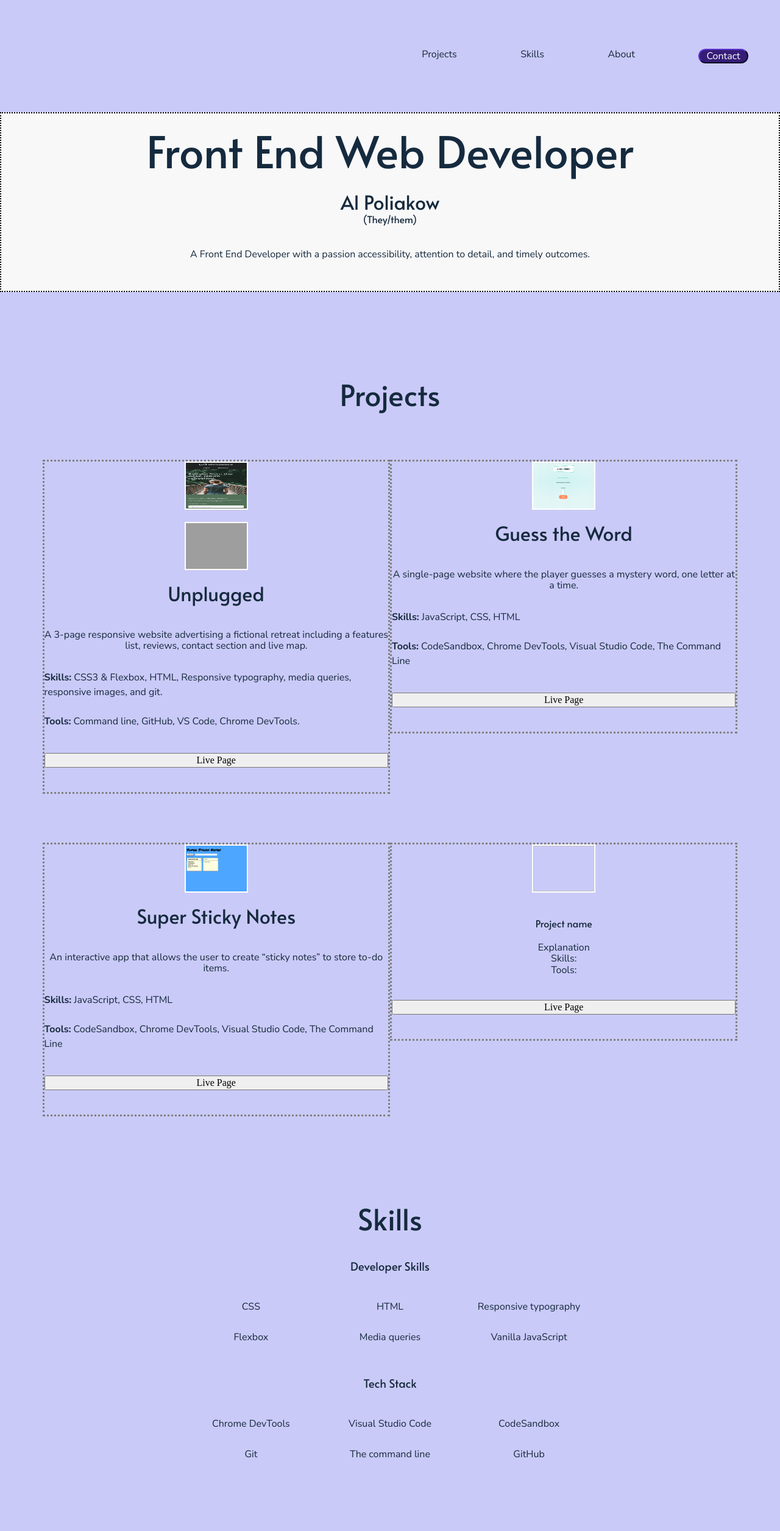
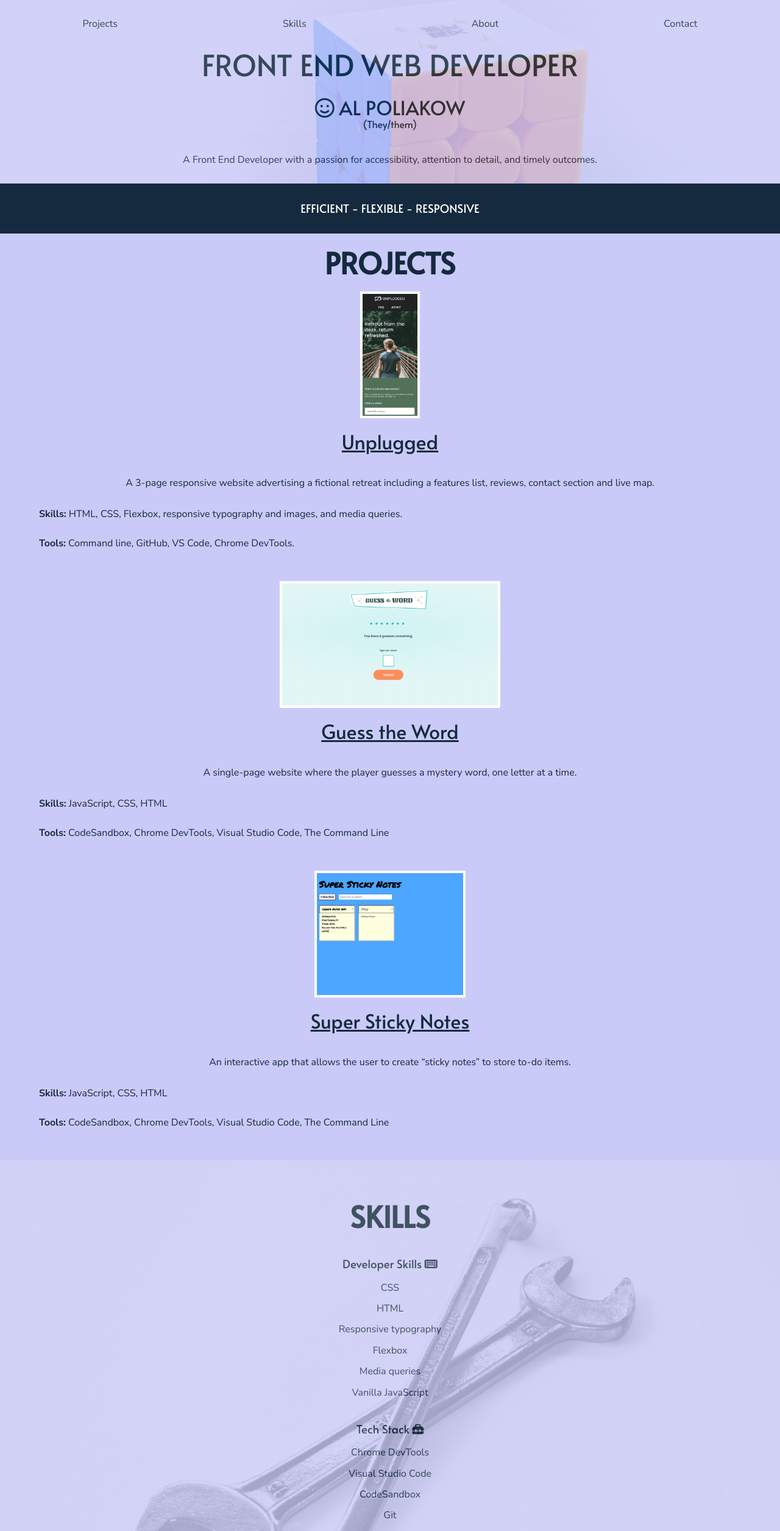
Before and after one commit to AlPoliakow/Portfolio, a website built with webpack: page src/index.html in a window 1280 px wide. Shown: the top 2511 px of the page at 61% size. Built offline with nearby package versions, Linux system fonts and the light colour scheme; grey boxes are pictures that could not be loaded.

Commit message:
Updated to professional styles

```diff
--- a/src/css/main.css
+++ b/src/css/main.css
@@ -126,11 +126,18 @@ ul {
 h1,
 h2,
 h3,
-h4{
+h4,
+h6{
   font-family: "Alata", sans-serif;
   font-weight: 400;
   font-style: normal;
   color: #152A3E;
+}
+
+h2{
+  font-size: 3.5em;
+  text-transform:uppercase;
+  font-weight: bold;
 }
 
 p,
@@ -149,9 +156,27 @@ a {
 
 
 /*--HEADER STYLES--*/
+
 header {
+  position: relative;
+  height: 100vh;
+  width: 100%;
   display: flex;
-  flex-direction: column;
+  flex-direction:column;
+  flex-basis: 300px;
+}
+
+header::before {
+  content: "";
+  background: url('../img/rubix.jpg') no-repeat; /* https://www.pexels.com/photo/stainless-steel-close-wrench-on-spanner-210881/ */
+  background-size: cover;
+  background-position: center;
+  position: absolute;
+    top: 0px;
+    right: 0px;
+    bottom: 0px;
+    left: 0px;
+  opacity:0.15;
 }
 
 header .bold {
@@ -162,6 +187,8 @@ header .bold {
 
 header h1 {
   font-size: 3em;
+  text-transform: uppercase;
+  font-weight:590;
 }
 
 nav ul {
@@ -185,10 +212,10 @@ nav #contact-me button{
 }
 
 
-nav #contact-me a{
+/*nav #contact-me a{
   color:white;
   padding: 0 5px;
-}
+}*/
 
 /* ==========================================================================
 Mobile Styles
@@ -200,7 +227,7 @@ h2 {
 
 /*--HEADER--*/
 nav ul {
-  margin: 30px 0 60px 0;
+  margin: 30px 0; /*60px 0;*/
 }
 
 header h1 {
@@ -209,6 +236,7 @@ header h1 {
 
 header h2{
   font-size: 2em;
+  font-weight: 500;
 }
 
 header .name {
@@ -229,14 +257,32 @@ header p {
   margin-bottom: 30px;
 }
 
+/*--SLOGAN STYLES--*/
+#slogan{
+  background: #152A3E;
+  /*color: white;*/
+  text-transform: uppercase;
+
+}
+
+#slogan h3{
+  color: white;
+  padding: 30px 0;
+  margin:0;
+}
+
 /*--PROJECT STYLES--*/
 #projects .content-wrapper {
-  margin-top: 80px;
+  /*margin-top: 80px;*/
+  margin-top:20px;
 }
 
 #projects h2 {
   margin: 0 0 20px 0;
-  font-size: 3em;
+}
+
+#projects article{
+  margin-bottom: 50px;
 }
 
 #projects figure {
@@ -244,14 +290,15 @@ header p {
 }
 
 #projects img {
-  border: 2px solid white;
-  height: 75px;
-  width: 100px;
+  border: 4px solid white;
+  height: 200px;
+  /*width: 100px;*/
 }
 
 #projects h3 {
   margin: 0 0 40px 0;
   font-size:2em;
+  text-decoration: underline;
 }
 
 #projects p {
@@ -276,12 +323,36 @@ header p {
 }
 
 /*--SKILLS STYLES--*/
+#skills {
+  position: relative;
+  height: 100vh;
+  width: 100%;
+  display: flex;
+  align-items: center;
+  justify-content: center;
+}
+
+#skills::before {
+  content: "";
+  background: url('../img/tools.jpg') no-repeat; /* https://www.pexels.com/photo/stainless-steel-close-wrench-on-spanner-210881/ */
+  background-size: cover;
+  background-position: center;
+  position: absolute;
+    top: 0px;
+    right: 0px;
+    bottom: 0px;
+    left: 0px;
+  opacity:0.2;
+}
+
 #skills .content-wrapper {
   margin: 20px 0 80px 0;
+  opacity: 1.0;
 }
 
 #skills h2{
-  margin:0;
+  margin:0
+
 }
 
 #skills h3 {
@@ -292,12 +363,6 @@ header p {
   margin-top: 20px;
 }
 /*--ABOUT STYLES--*/
-#about {
-  background: url("../img/pexels-skylar-kang-6045501.jpg") no-repeat;
-  background-size: cover;
-  background-position: center;
-}
-
 #about .content-wrapper {
   margin: 80px 0;
   padding-top: 20px;
@@ -309,19 +374,29 @@ header p {
 }
 
 #about img {
-  border: 5px solid #152A3E;;
   width: 100%;
 }
 
 #about h2{
-  margin:40px 0 60px 0;
+  margin:40px 0 /*60px*/20px 0;
 }
 
 #about h3 {
   margin-bottom:40px;
+  font-size: 1em;
+}
+
+#about h3,
+#about h4,
+#about p {
+  text-align: left;
 }
 
 /*--FOOTER STYLES--*/
+footer{
+  background: #ebebfa;
+}
+
 #contact .content-wrapper {
   margin-top:80px;
 }
@@ -338,13 +413,18 @@ header p {
   margin: 0;
 }
 
+#contact .hire i{
+  padding-left: 15px;
+}
+
 #contact .hire address {
   margin-top: 30px;
+  margin-bottom: 40px;
 }
 
-#contact .follow h3{
+/*#contact .follow h3{
   margin-bottom: 30px;
-}
+}*/
 
 #contact .follow .social-icons {
   display: flex;
@@ -353,13 +433,14 @@ header p {
   gap: 30px;
 }
 
-#contact .meet{
+/*#contact .meet{
   margin: 60px 0;
-}
+}*/
 
 #contact .copyright{
   margin: 60px 0;
-}
+  border: 2px dotted #cacaf8;
+  padding: 0 10px;
 
 
 
--- a/src/index.html
+++ b/src/index.html
@@ -38,20 +38,25 @@
         <li><a href="#projects" rel="noopener">Projects</a></li>
         <li><a href="skills" rel="noopener">Skills</a></li>
         <li><a href="#about" rel="noopener">About</a></li>
-        <li id="contact-me"><button><a href="#contact" rel="noopener">Contact</a></button></li>
+        <li id="contact-me"><a href="#contact" rel="noopener">Contact</a></li>
       </ul>
     </nav>
     <div class="header-divider"></div>
-    <div class="bold">
+
       <h1>Front End Web Developer</h1>
       <div class="name">
-        <h2>Al Poliakow</h2>
+        <h2><i class="fa-regular fa-face-smile"></i> <!--logo placeholder--> Al Poliakow</h2>
         <h4>(They/them)</h4>
       </div>
-      <p>A Front End Developer with a passion accessibility, attention to detail, and timely outcomes.</p>
-    </div>
+      <p>A Front End Developer with a passion for accessibility, attention to detail, and timely outcomes.</p>
+
   </header>
   <main>
+    <section id="slogan">
+      <div class="content-wrapper">
+        <h3>Efficient - Flexible - Responsive</h3>
+      </div>
+    </section>
     <section id="projects">
       <div class="content-wrapper">
         <h2>Projects</h2>
@@ -62,19 +67,14 @@
               <a href="" target="_blank" rel="noopener"><img src="img/unplugged-mobile.png"
                   alt="Mobile version of Unplugged website homepage"></a>
             </figure>
-            <figure>
-              <a href="" target="_blank" rel="noopener"><img src="img/unplugged-tablet.png"
-                  alt="Tablet version of Unplugged website homepage"></a>
-            </figure>
             <h3>Unplugged</h3>
             <p>A 3-page responsive website advertising a fictional retreat including a features list, reviews, contact
               section and live map.</p>
             <div class="tools">
-              <p><Span>Skills:</Span> CSS3 & Flexbox, HTML, Responsive typography, media queries, responsive images, and
-                git.</p>
+              <p><Span>Skills:</Span> HTML, CSS, Flexbox, responsive typography and images, and media queries.</p>
               <p><br><Span>Tools:</Span> Command line, GitHub, VS Code, Chrome DevTools.</p>
             </div>
-            <button class="live">Live Page</button>
+            <!--<button class="live">Live Page</button>-->
           </article>
           <article class="gtw">
             <!--update link-->
@@ -88,7 +88,7 @@
               <p><Span>Skills:</Span> JavaScript, CSS, HTML </p>
               <p><br><Span>Tools:</Span> CodeSandbox, Chrome DevTools, Visual Studio Code, The Command Line</p>
             </div>
-            <button class="live">Live Page</button>
+            <!--<button class="live">Live Page</button>-->
           </article>
           <div class="projects-divider"></div>
           <article class="sna">
@@ -102,9 +102,9 @@
               <p><Span>Skills:</Span> JavaScript, CSS, HTML</p>
               <p><br><Span>Tools:</Span> CodeSandbox, Chrome DevTools, Visual Studio Code, The Command Line</p>
             </div>
-            <button class="live">Live Page</button>
+            <!--<button class="live">Live Page</button>-->
           </article>
-          <article>
+          <!--<article>
             <figure>
               <a href="" target="_blank" rel="noopener"><img></a>
             </figure>
@@ -115,14 +115,14 @@
               <p><Span>Tools:</Span></p>
             </div>
             <button class="live">Live Page</button>
-          </article>
+          </article>-->
         </div>
       </div>
     </section>
     <section id="skills">
       <div class="content-wrapper">
         <h2>Skills</h2>
-        <h3>Developer Skills</h3>
+        <h3>Developer Skills <i class="fa-solid fa-keyboard"></i></h3>
         <div class="skill-list">
           <article>
             <p>CSS</p>
@@ -143,7 +143,7 @@
             <p>Vanilla JavaScript</p>
           </article>
         </div>
-        <h3>Tech Stack</h3>
+        <h3>Tech Stack <i class="fa-solid fa-toolbox"></i></h3>
         <div class="skill-list">
           <article>
             <p>Chrome DevTools</p>
@@ -172,27 +172,27 @@
         </figure>
         <div class="about-content">
           <h2>About me</h2>
-          <h3>Al - Front End Developer</h3>
-          <h4>Why did I get into this?</h4>
-          <p>Developing websites became a passion of mine when I realized how small changes can make such a significant
+          <h3>My name is Al and I'm a Front End Developer based in Melbourne (Naarm), Australia.</h3>
+          <h4>Why Front End Developing? <!--Why did I get into this? What makes me passionate?--></h4>
+          <p><!--Developing websites became a passion of mine when I realized how--> To implement changes to improve the user experience and improve access to information.
+            <!--Small changes can make such a significant
             positive impact on the user experience,
-            and improve access to information in both directions. <br><br>
+            and improve access to information in both directions.--> <br><br>
             Developing websites is a way in which I believe I can positively impact many lives in a small but
             sustainable
-            way.
+            way. <!--<br><br>
             Using problem solving to create truly responsive websites, with consideration to accessibility
-            entices users to continue to interact with the site.
+            entices users to continue to interact with the site.-->
           </p>
           <h4>What makes me an ideal member for your team?</h4>
           <p>Coming from a health professional background, I have excellent communication skills and work well as a part
-            of a team.
+            of a team. <br>
             I also thrive working autonomously and have a good balance of being self-sufficent and asking for help when
-            needed.
-            I derive satisfaction from the end result so enjoy delivering the goods. I am passionate about ongoing
+            needed.<br>
+            I derive satisfaction from the end result so enjoy delivering the goods.<br>I am passionate about ongoing
             learning and strive for continuous improvement.</p>
           <p>Problem solving and puzzles are a passion of mine, including solving a dodecahedron rubix and bouldering
             (puzzles for the whole body).</p>
-          <p> 🧩 🧗 </p>
         </div>
       </div>
     </section>
@@ -202,15 +202,14 @@
       <h2>Let's Connect</h2>
       <div class="footer-content">
         <div class="hire">
-          <h3>Hire Me</h3>
+          <h3>Email Me <a href="mailto:mx.al.poliakow@gmail.com"><i class="fa-regular fa-envelope"></i></a></h3>
           <address>
             <p>mx.al.poliakow@gmail.com</p>
-            <p><a href="mailto:mx.al.poliakow@gmail.com"><i class="fa-regular fa-envelope"></i></a></p>
           </address>
           <!--mail-to-->
         </div>
         <div class="follow">
-          <h3>Want to see more?</h3>
+          <h3>Learn more</h3>
           <div class="social-icons">
             <p><a href="" target="_blank" rel="noopener"><i class="fa-brands fa-linkedin"></i></a></p>
             <p>
@@ -221,11 +220,12 @@
         </div>
         <div class="meet">
           <h3>Meet me</h3>
-          <p>I'm based in Melbourne (Naarm - Wurundjeri land), Australia, and available to meet locally or online.</p>
+          <p>I'm based in Melbourne (Naarm), Australia, and available to meet locally or online.</p>
         </div>
       </div>
       <div class="copyright">
         <p>Copyright 2024 | Al Poliakow</p>
+        <h6>I acknowledge the Traditional Custodians of Country throughout Australia and their connections to land, sea and community. I pay my respect to their Elders past and present and extend that respect to all Aboriginal and Torres Strait Islander peoples.</h6>
       </div>
   </footer>
   <script src="js/app.js"></script>
```
Also changed, not shown: src/img/rubix.jpg (added), src/img/tool.jpg (added), src/img/tools.jpg (added).
